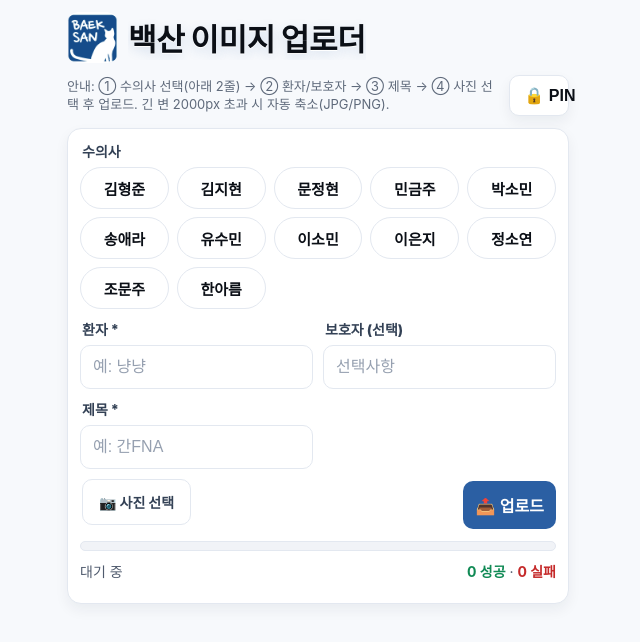
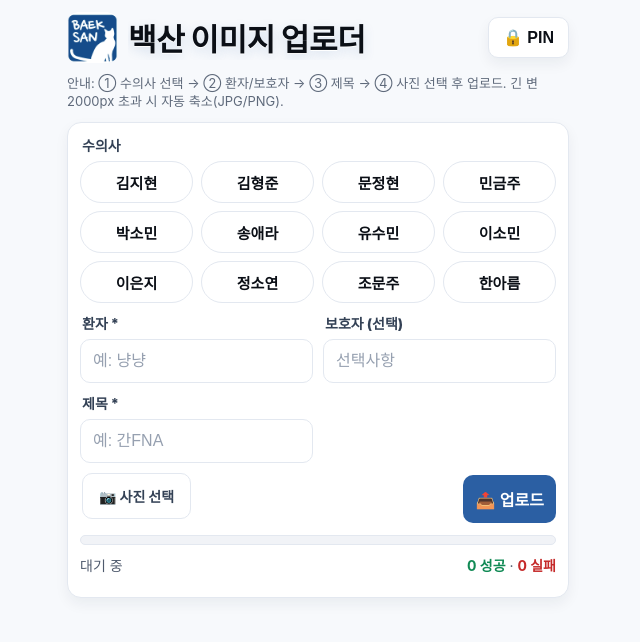
Before and after one commit to hodewdew-creator/BS_image_uploader, a website: page index.html in a window 1280 px wide. Shown: the whole page, without its empty margins (370-1010 px from the left). Drawn offline with Linux system fonts and the light colour scheme.

Commit message:
Update index.html

```diff
--- a/index.html
+++ b/index.html
@@ -1,3 +1,4 @@
+<!-- ====== Part 1/2: Head + Body 상단 ====== -->
 <!DOCTYPE html>
 <html lang="ko">
 <head>
@@ -13,92 +14,59 @@
     :root{
       --bg:#f7f9fc; --card:#fff; --fg:#0b0f16; --muted:#5f6a7b; --line:#e3e8f0;
       --brand:#2b5fa3; --brand-weak:#eaf1fb;
-      --active-bg:#fff9c4;   /* 옅은 노랑 */
+      --active-bg:#fff9c4;
       --active-bd:#ffe58f;
       --active-fg:#7a5e00;
       --ok:#118a55; --err:#c52a2a;
       --radius:14px; --shadow:0 6px 14px rgba(23,38,58,.06);
       --fs-label:14px;
-      --fs-input:16px; /* 모바일에서 안전한 기본 입력 폰트 */
+      --fs-input:16px;
     }
     *{box-sizing:border-box}
     html,body{height:100%}
-    body{
-      margin:0; background:var(--bg); color:var(--fg);
+    body{margin:0; background:var(--bg); color:var(--fg);
       font-family:-apple-system,BlinkMacSystemFont,"Segoe UI",Roboto,Helvetica,Arial,sans-serif;
-      overflow-x:hidden; /* 가로 스크롤 차단 */
+      overflow-x:hidden;
     }
-
-    /* 래퍼: 폭을 뷰포트에 맞춰 고정 (iPhone/갤럭시 기준) */
-    .wrap{
-      width:100%;
-      max-width:430px;        /* 모바일 기준 안전폭 */
-      margin:0 auto;
-      padding:12px;           /* padding 포함해도 430px 넘지 않음 */
+    .wrap{width:100%; max-width:min(100vw,430px); margin:0 auto;
+      padding:12px max(12px, env(safe-area-inset-right)) 12px max(12px, env(safe-area-inset-left));
       display:grid; row-gap:12px;
     }
-
-    /* 1) 로고 + 제목 (로고 1.5배, 제목 1.3배 + 그림자) */
     .row1{display:flex; align-items:center; justify-content:space-between; gap:12px}
-    .brand{display:flex; align-items:center; gap:10px; min-width:0}
-    .logo{width:51px; height:51px; border-radius:10px; overflow:hidden; background:#e6eef9; display:flex; align-items:center; justify-content:center}
+    .brand{display:flex; align-items:center; gap:10px; min-width:0; flex:1}
+    .logo{width:51px; height:51px; border-radius:10px; overflow:hidden; background:#e6eef9;
+      display:flex; align-items:center; justify-content:center}
     .logo img{width:100%; height:100%; object-fit:cover}
-    .title{
-      font-size:31px; font-weight:900; letter-spacing:-.3px;
+    .title{font-size:31px; font-weight:900; letter-spacing:-.3px;
       white-space:nowrap; overflow:hidden; text-overflow:ellipsis;
-      text-shadow: 0 1px 0 #fff, 0 4px 12px rgba(43,95,163,.18);
+      text-shadow:0 1px 0 #fff, 0 4px 12px rgba(43,95,163,.18); flex:1;
     }
-
-    /* 2) 안내 + PIN (폰트 통일) */
-    .row2{display:flex; align-items:center; justify-content:space-between; gap:8px}
+    .pinbtn{border:1px solid var(--line); background:#fff; color:var(--fg);
+      padding:10px 14px; border-radius:10px; font-weight:800; cursor:pointer; box-shadow:var(--shadow);
+      white-space:nowrap; font-size:var(--fs-input)}
+    .pinbtn.locked{background:var(--brand); color:#fff; border-color:var(--brand)}
+    .row2{display:flex; align-items:center; justify-content:flex-start; gap:8px}
     .guide{font-size:13px; color:var(--muted); line-height:1.35}
-    .pinbtn{
-      border:1px solid var(--line); background:#fff; color:var(--fg);
-      padding:10px 14px; border-radius:10px; font-weight:800; cursor:pointer; box-shadow:var(--shadow);
-      white-space:nowrap; font-size:var(--fs-input)
-    }
-    .pinbtn.locked{background:var(--brand); color:#fff; border-color:var(--brand)}
-
-    /* 카드 공통 */
-    .card{
-      background:var(--card); border:1px solid var(--line); border-radius:var(--radius);
-      padding:12px; box-shadow:var(--shadow);
-      display:grid; row-gap:10px;
+    .card{background:var(--card); border:1px solid var(--line); border-radius:var(--radius);
+      padding:12px; box-shadow:var(--shadow); display:grid; row-gap:10px;
     }
     label{display:block; font-size:var(--fs-label); font-weight:800; color:#334155; margin:0 0 6px 2px}
-    input,button{
-      font-size:var(--fs-input); padding:12px; border:1px solid var(--line); border-radius:10px;
-      background:#fff; color:var(--fg); outline:none; min-width:0;
-    }
+    input,button{font-size:var(--fs-input); padding:12px; border:1px solid var(--line); border-radius:10px;
+      background:#fff; color:var(--fg); outline:none; min-width:0;}
     input::placeholder{color:#96a0b0}
     button{cursor:pointer}
     .btn-primary{background:var(--brand); color:#fff; border:none; font-weight:800}
     .btn-secondary{background:#fff; border:1px solid var(--line); font-weight:800}
-
-    /* 수의사: 5열 × 2행 고정 그리드 (스크롤 없음, 버튼 살짝 작게) */
-    .vets-grid{
-      display:grid; grid-template-columns:repeat(5, 1fr); grid-auto-rows:42px; gap:8px;
-    }
-    .vet{
-      display:flex; align-items:center; justify-content:center;
-      padding:0 8px;
-      border:1px solid var(--line); background:#fff; border-radius:999px;
-      font-size:15px; font-weight:700; white-space:nowrap; overflow:hidden; text-overflow:ellipsis;
-    }
-    .vet.active{ background:var(--active-bg); border-color:var(--active-bd); color:var(--active-fg); }
-
-    /* 환자 & 보호자 5:5 (폰트/높이 통일) */
+    .vets-grid{display:grid; grid-template-columns:repeat(4,1fr); grid-auto-rows:42px; gap:8px}
+    .vet{display:flex; align-items:center; justify-content:center; padding:0 8px;
+      border:1px solid var(--line); background:#fff; border-radius:999px; font-size:15px; font-weight:700;
+      white-space:nowrap; overflow:hidden; text-overflow:ellipsis;}
+    .vet.active{background:var(--active-bg); border-color:var(--active-bd); color:var(--active-fg)}
     .rowPB{display:grid; grid-template-columns:1fr 1fr; gap:10px}
-
-    /* 제목 한 줄 전체 */
     .rowTitle{display:block}
-
-    /* 파일 선택 + 업로드 (항상 보이게, 가로 넘침 방지) */
     .rowUpload{display:grid; grid-template-columns:1fr auto; gap:10px; align-items:center}
     #file{display:none}
     .choose{display:inline-block; text-align:center; padding:12px 16px; border:1px solid var(--line); border-radius:10px; background:#fff; font-weight:800; white-space:nowrap}
-
-    /* 진행/요약/리스트 */
     .progress{height:10px; background:#f1f3f7; border:1px solid var(--line); border-radius:999px; overflow:hidden}
     .bar{height:100%; width:0%; background:linear-gradient(90deg,#9bb8db,var(--brand))}
     .sumline{display:flex; gap:10px; justify-content:space-between; align-items:center; font-size:14px; color:#4f5a6d}
@@ -114,48 +82,35 @@
     .pill.err{border-color:#ffd2d6; background:#fff2f3; color:#c52a2a}
     .pill.up{border-color:#d9e6ff; background:#f3f7ff; color:#2b5fa3}
     .pill.warn{border-color:#ffe8b3; background:#fff7df; color:#8a5f00}
-
-    /* PIN 모달 */
     .modal{position:fixed; inset:0; display:none; align-items:center; justify-content:center; background:rgba(0,0,0,.35)}
     .modal.show{display:flex}
     .sheet{background:#fff; width:min(420px,92vw); border-radius:16px; border:1px solid var(--line); padding:14px; display:flex; flex-direction:column; gap:12px}
     .sheet h3{margin:0; font-size:18px}
     .sheet .actions{display:flex; gap:10px; justify-content:flex-end}
-
-    /* 더 작은 화면 보정 */
-    @media (max-width:360px){
-      .wrap{max-width:360px; padding:10px}
-      .vets-grid{grid-auto-rows:38px; gap:6px}
-      .vet{font-size:14px}
-      .title{font-size:28px}
-      input,button{font-size:15px}
-      .pinbtn{font-size:15px}
-    }
+    @media (max-width:360px){.wrap{max-width:360px; padding:10px} .vets-grid{grid-auto-rows:38px; gap:6px} .vet{font-size:14px} .title{font-size:28px} input,button{font-size:15px} .pinbtn{font-size:15px}}
   </style>
 </head>
 <body>
   <div class="wrap">
-    <!-- 1) 로고 + 제목 -->
     <div class="row1">
       <div class="brand">
         <div class="logo"><img src="/logo.png" alt="BAEKSAN" onerror="this.style.display='none'"></div>
         <div class="title">백산 이미지 업로더</div>
       </div>
-    </div>
-
-    <!-- 2) 안내 + PIN -->
-    <div class="row2">
-      <div class="guide">안내: ① 수의사 선택(아래 2줄) → ② 환자/보호자 → ③ 제목 → ④ 사진 선택 후 업로드. 긴 변 2000px 초과 시 자동 축소(JPG/PNG).</div>
       <button id="pinBtn" type="button" class="pinbtn">🔒 PIN</button>
     </div>
+    <div class="row2">
+      <div class="guide">안내: ① 수의사 선택 → ② 환자/보호자 → ③ 제목 → ④ 사진 선택 후 업로드. 긴 변 2000px 초과 시 자동 축소(JPG/PNG).</div>
+    </div>
+    <!-- 카드와 입력 영역은 Part 2에서 계속 -->
 
+    <!-- ====== Part 2/2: 카드 + 스크립트 ====== -->
     <div class="card">
-      <!-- 수의사 5×2 고정 그리드 -->
       <div>
         <label>수의사</label>
         <div id="vets" class="vets-grid" role="listbox" aria-label="수의사 선택">
+          <button class="vet" data-name="김지현">김지현</button>
           <button class="vet" data-name="김형준">김형준</button>
-          <button class="vet" data-name="김지현">김지현</button>
           <button class="vet" data-name="문정현">문정현</button>
           <button class="vet" data-name="민금주">민금주</button>
           <button class="vet" data-name="박소민">박소민</button>
@@ -169,7 +124,6 @@
         </div>
       </div>
 
-      <!-- 환자 & 보호자 (5:5) -->
       <div class="rowPB">
         <div>
           <label for="patient">환자 *</label>
@@ -181,13 +135,11 @@
         </div>
       </div>
 
-      <!-- 제목 전체폭 -->
       <div class="rowTitle">
         <label for="title">제목 *</label>
         <input id="title" placeholder="예: 간FNA" />
       </div>
 
-      <!-- 파일 선택 + 업로드 -->
       <div class="rowUpload">
         <div>
           <input id="file" type="file" accept="image/*" multiple />
@@ -196,7 +148,6 @@
         <button id="uploadBtn" type="button" class="btn-primary">📤 업로드</button>
       </div>
 
-      <!-- 진행/요약/리스트 -->
       <div class="progress"><div id="overallBar" class="bar"></div></div>
       <div class="sumline">
         <div id="overallText">대기 중</div>
@@ -206,7 +157,6 @@
     </div>
   </div>
 
-  <!-- PIN 모달 -->
   <div id="pinModal" class="modal" aria-hidden="true">
     <div class="sheet">
       <h3>공용 PIN 입력</h3>
@@ -219,7 +169,6 @@
   </div>
 
   <script>
-    // ===== 유틸/상태 =====
     const $ = s => document.querySelector(s);
     const $$ = s => Array.from(document.querySelectorAll(s));
     const fmtBytes = n => n<1024? `${n} B` : n<1024**2? `${(n/1024).toFixed(1)} KB` : `${(n/1024**2).toFixed(1)} MB`;
@@ -228,7 +177,6 @@
     let PIN = "";
     let VET = "";
 
-    // ===== PIN 모달 =====
     const pinBtn = $('#pinBtn'), pinModal = $('#pinModal'), pinInput = $('#pinInput');
     $('#pinCancel').onclick = ()=> pinModal.classList.remove('show');
     $('#pinSave').onclick = ()=>{
@@ -240,7 +188,6 @@
     pinBtn.onclick = ()=>{ pinInput.value = PIN; pinModal.classList.add('show'); pinInput.focus(); };
     pinModal.addEventListener('click', e=>{ if(e.target===pinModal) pinModal.classList.remove('show'); });
 
-    // ===== 수의사 버튼 (위임) =====
     const vetsEl = $('#vets');
     vetsEl.addEventListener('click', e=>{
       const btn = e.target.closest('.vet');
@@ -250,12 +197,10 @@
       VET = btn.dataset.name || btn.textContent.trim();
     }, { passive:true });
 
-    // ===== 이미지 리사이즈 (2000px 초과시에만) =====
     async function resizeIfNeeded(file){
       const isPNG = /png$/i.test(file.type);
       const isJPG = /jpe?g$/i.test(file.type);
       if(!isPNG && !isJPG) return file;
-
       const url = URL.createObjectURL(file);
       const img = await new Promise((resolve,reject)=>{
         const i = new Image();
@@ -264,30 +209,24 @@
         i.src = url;
       });
       URL.revokeObjectURL(url);
-
       const max = 2000;
       const long = Math.max(img.naturalWidth, img.naturalHeight);
       if(long <= max) return file;
-
       const scale = max / long;
       const w = Math.round(img.naturalWidth*scale), h = Math.round(img.naturalHeight*scale);
       const canvas = document.createElement('canvas'); canvas.width=w; canvas.height=h;
       const ctx = canvas.getContext('2d', {alpha:false});
       ctx.drawImage(img,0,0,w,h);
-
       const mime = isPNG ? 'image/png' : 'image/jpeg';
       const quality = isPNG ? undefined : 0.9;
-
       const blob = await new Promise((resolve,reject)=>{
         canvas.toBlob(b => b?resolve(b):reject(new Error('toBlob failed')), mime, quality);
       });
-
       const ext = isPNG?'.png':'.jpg';
       const base = file.name.replace(/\.[a-z0-9]+$/i,'');
       return new File([blob], base+ext, {type:mime,lastModified:Date.now()});
     }
 
-    // ===== 업로드(XHR 진행률) =====
     function xhrUpload(formData, onProgress){
       return new Promise((resolve, reject) => {
         const xhr = new XMLHttpRequest();
@@ -303,7 +242,6 @@
       });
     }
 
-    // ===== 진행/UI =====
     const overallBar = $('#overallBar'), overallText = $('#overallText'), list = $('#fileList'), btnUpload = $('#uploadBtn');
     const sumOk = $('#sumOk'), sumErr = $('#sumErr');
     const fileInput = $('#file'), chooseBtn = document.querySelector('.choose');
@@ -333,11 +271,7 @@
       list.appendChild(el);
       const bar = el.querySelector('.bar');
       const pill = el.querySelector('.pill');
-      return {
-        setProgress:r=>{ bar.style.width = `${Math.round(r*100)}%`; },
-        setStatus:(t,txt)=>{ pill.className = `pill ${t}`; pill.textContent = txt; },
-        cleanup:()=> URL.revokeObjectURL(url)
-      };
+      return { setProgress:r=>{ bar.style.width = `${Math.round(r*100)}%`; }, setStatus:(t,txt)=>{ pill.className = `pill ${t}`; pill.textContent = txt; }, cleanup:()=> URL.revokeObjectURL(url) };
     }
 
     fileInput.addEventListener('change', ()=>{
@@ -350,58 +284,29 @@
       const patient = $('#patient').value.trim();
       const title = $('#title').value.trim();
       const files = Array.from(fileInput.files || []);
-
       if(!PIN) return alert('상단 PIN 버튼을 눌러 공용 PIN을 입력하세요');
       if(!VET) return alert('수의사를 선택하세요');
       if(!patient) return alert('환자이름은 필수입니다');
       if(!title) return alert('제목을 입력하세요');
       if(files.length===0) return alert('사진을 선택하세요');
-
       list.innerHTML = '';
       setDisabled(true);
       setOverall(0,'준비 중…');
       let ok=0, err=0;
       const ymd = todayYYYYMMDD();
-
       for(let i=0;i<files.length;i++){
         const f = files[i];
         const ui = addItemPreview(f);
         ui.setStatus('up','준비 중');
-
         let rf = f;
-        try{
-          rf = await resizeIfNeeded(f);
-          ui.setStatus('up', rf!==f ? '리사이즈 완료' : '원본 유지');
-        }catch(e){
-          ui.setStatus('warn','리사이즈 실패, 원본');
-          rf = f;
-        }
-
+        try{ rf = await resizeIfNeeded(f); ui.setStatus('up', rf!==f ? '리사이즈 완료' : '원본 유지'); }catch(e){ ui.setStatus('warn','리사이즈 실패, 원본'); rf = f; }
         const hintName = `${patient}${owner?`_${owner}`:''}_${ymd}_${title}` + (rf.type==='image/png'?'.png':'.jpg');
-
         const form = new FormData();
-        form.append('pin', PIN);
-        form.append('vet', VET);
-        form.append('patient', patient);
-        form.append('owner', owner);
-        form.append('title', title);
-        form.append('file', rf, hintName);
-
+        form.append('pin', PIN); form.append('vet', VET); form.append('patient', patient);
+        form.append('owner', owner); form.append('title', title); form.append('file', rf, hintName);
         ui.setStatus('up','업로드 중');
-        try{
-          const res = await xhrUpload(form, r=>{
-            ui.setProgress(r);
-            setOverall((i + r) / files.length, `전체 ${i+1}/${files.length} 업로드 중…`);
-          });
-          if(res.body && res.body.ok){ ok++; ui.setProgress(1); ui.setStatus('ok','완료'); }
-          else { err++; ui.setStatus('err', res.body?.error || '실패'); }
-        }catch(e){
-          err++; ui.setStatus('err', e.message || '네트워크 오류');
-        }finally{
-          sumOk.textContent = `${ok} 성공`; sumErr.textContent = `${err} 실패`;
-        }
+        try{ const res = await xhrUpload(form, r=>{ ui.setProgress(r); setOverall((i + r) / files.length, `전체 ${i+1}/${files.length} 업로드 중…`); }); if(res.body && res.body.ok){ ok++; ui.setProgress(1); ui.setStatus('ok','완료'); } else { err++; ui.setStatus('err', res.body?.error || '실패'); } }catch(e){ err++; ui.setStatus('err', e.message || '네트워크 오류'); }finally{ sumOk.textContent = `${ok} 성공`; sumErr.textContent = `${err} 실패`; }
       }
-
       setDisabled(false);
       setOverall(1, err===0 ? '모든 업로드 완료' : `완료(성공 ${ok}, 실패 ${err})`);
       if(err===0){ fileInput.value=''; chooseBtn.textContent='📷 사진 선택'; }
```
